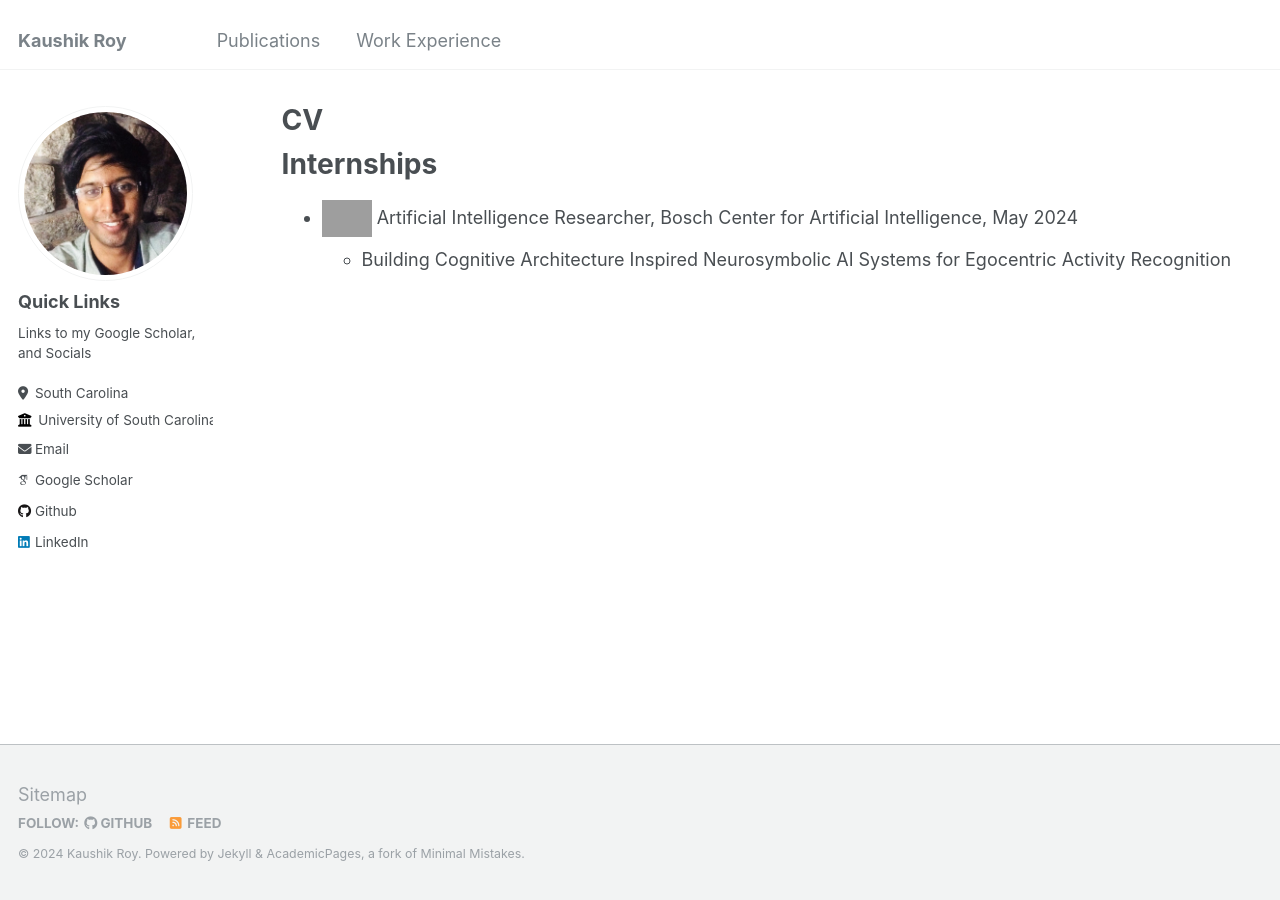
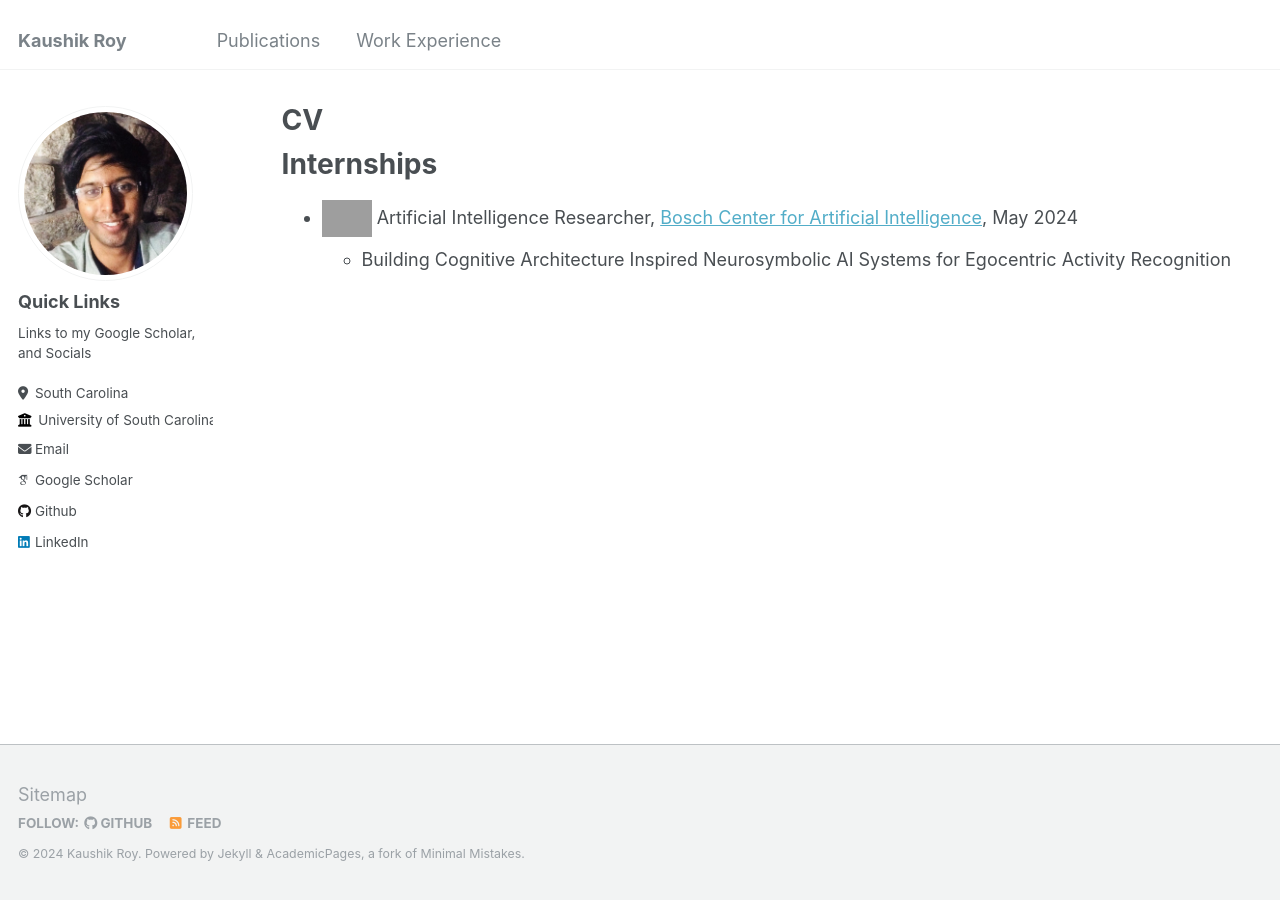
Before and after one commit to kauroy1994/home, a Jekyll site: the page built from _pages/cv.md, in a window 1280 px wide. Built offline with Jekyll 4.4.1, drawn with Linux system fonts in a browser that asks for light colours; some web fonts are replaced; some of the changed lines change nothing that is shown; grey boxes are pictures that could not be loaded.

Commit message:
Update cv.md

```diff
--- a/_pages/cv.md
+++ b/_pages/cv.md
@@ -10,5 +10,5 @@ author_profile: true
 Internships
 ======
 
-* <img src="https://github.com/kauroy1994/home/assets/57400980/8891649c-c178-41b9-8182-18d9c138fc95" width="50" height="50"> Artificial Intelligence Researcher, Bosch Center for Artificial Intelligence, May 2024
+* <img src="https://github.com/kauroy1994/home/assets/57400980/8891649c-c178-41b9-8182-18d9c138fc95" width="50" height="50"> Artificial Intelligence Researcher, [Bosch Center for Artificial Intelligence](https://www.bosch-ai.com/), May 2024
   * Building Cognitive Architecture Inspired Neurosymbolic AI Systems for Egocentric Activity Recognition
```
